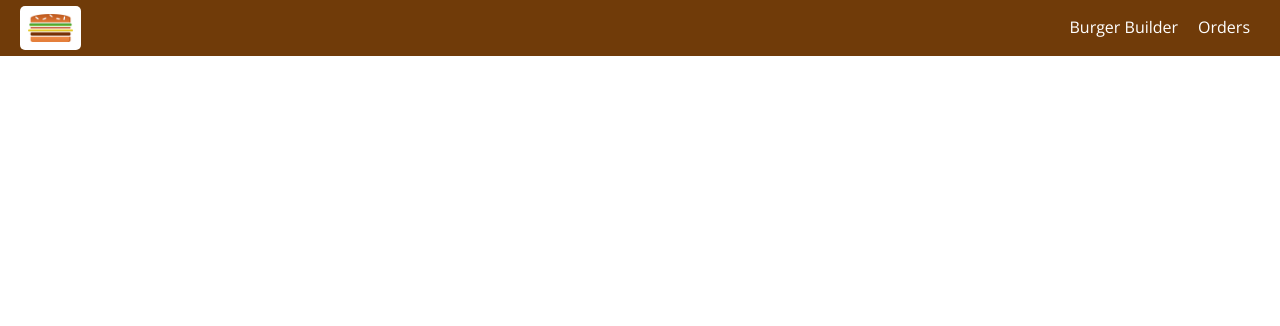
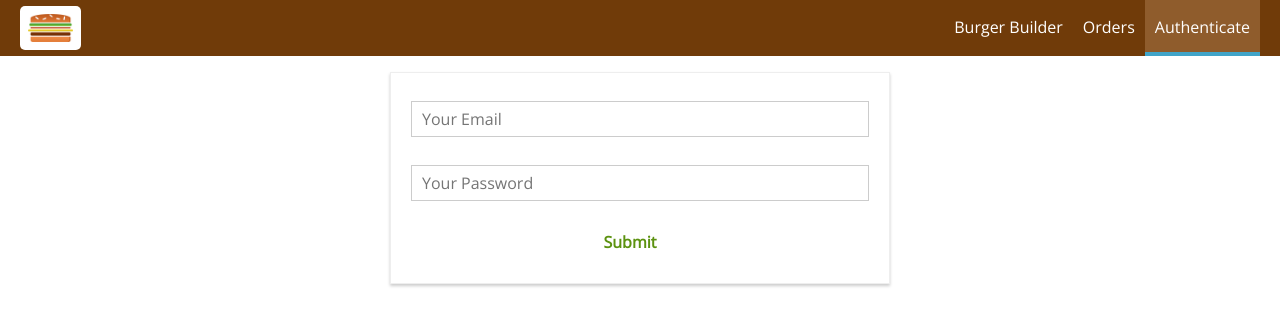
Before and after one commit to Blake-Mercer/burger-builder-redux, a React (Create React App) app: page /auth in a window 1280 px wide. Shown: the top 326 px of the page. Built offline with nearby package versions, Linux system fonts and the light colour scheme.

Commit message:
adding authentication to signup page

```diff
--- a/src/App.js
+++ b/src/App.js
@@ -5,16 +5,17 @@
 import BurgerBuilder from './containers/BurgerBuilder/BurgerBuilder';
 import Checkout from './containers/Checkout/Checkout';
 import Orders from './containers/Orders/Orders';
+import Auth from './containers/Auth/Auth';
 
 class App extends Component {
   render() {
     return (
       <div>
-        hey
         <Layout>
           <Switch>
             <Route path='/checkout' component={Checkout} />
             <Route path='/orders' component={Orders} />
+            <Route path='/auth' component={Auth} />
             <Route path='/' exact component={BurgerBuilder} />
           </Switch>
         </Layout>
--- a/src/components/Burger/BuildControls/BuildControls.js
+++ b/src/components/Burger/BuildControls/BuildControls.js
@@ -1,5 +1,5 @@
 import React from 'react';
-import BuildControl from '../BuildControls/BuildControl/BuildControl';
+import BuildControl from './BuildControl/BuildControl';
 import classes from './BuildControls.module.css';
 
 const controls = [
--- a/src/components/Navigation/NavigationItems/NavigationItems.js
+++ b/src/components/Navigation/NavigationItems/NavigationItems.js
@@ -9,6 +9,7 @@
       Burger Builder
     </NavigationItem>
     <NavigationItem link='/orders'>Orders</NavigationItem>
+    <NavigationItem link='/auth'>Authenticate</NavigationItem>
   </ul>
 );
 
--- /dev/null
+++ b/src/containers/Auth/Auth.js
@@ -0,0 +1,120 @@
+import React, { Component } from 'react';
+import { connect } from 'react-redux';
+
+import Input from '../../components/UI//Input/Input';
+import Button from '../../components/UI/Button/Button';
+import classes from './Auth.module.css';
+import * as actions from '../../store/actions/index';
+
+export class Auth extends Component {
+  state = {
+    controls: {
+      email: {
+        elementType: 'input',
+        elementConfig: {
+          type: 'email',
+          placeholder: 'Your Email',
+        },
+        value: '',
+        validation: {
+          required: true,
+          isEmail: true,
+        },
+        valid: false,
+        touched: false,
+      },
+      password: {
+        elementType: 'input',
+        elementConfig: {
+          type: 'password',
+          placeholder: 'Your Password',
+        },
+        value: '',
+        validation: {
+          required: true,
+          minLength: 7,
+        },
+        valid: false,
+        touched: false,
+      },
+    },
+  };
+
+  checkValidity = (value, rules) => {
+    if (rules.required && value.trim() === '') return false;
+    if (rules.minLength && value.length < rules.minLength) return false;
+    if (rules.maxLength && value.length > rules.maxLength) return false;
+
+    const pattern = /[a-z0-9!#$%&'*+/=?^_`{|}~-]+(?:\.[a-z0-9!#$%&'*+/=?^_`{|}~-]+)*@(?:[a-z0-9](?:[a-z0-9-]*[a-z0-9])?\.)+[a-z0-9](?:[a-z0-9-]*[a-z0-9])?/;
+    if (rules.isEmail) {
+      return pattern.test(value);
+    }
+    const pattern2 = /^\d+$/;
+    if (rules.isNumeric) {
+      return pattern2.test(value);
+    }
+
+    return true;
+  };
+
+  inputChangedHandler = (e, controlName) => {
+    const updatedControls = {
+      ...this.state.controls,
+      [controlName]: {
+        ...this.state.controls[controlName],
+        value: e.target.value,
+        valid: this.checkValidity(
+          e.target.value,
+          this.state.controls[controlName].validation
+        ),
+        touched: true,
+      },
+    };
+    this.setState({ controls: updatedControls });
+  };
+
+  submitHandler = (e) => {
+    e.preventDefault();
+    this.props.onAuth(
+      this.state.controls.email.value,
+      this.state.controls.password.value
+    );
+  };
+
+  render() {
+    const formElementsArray = [];
+    for (let key in this.state.controls) {
+      formElementsArray.push({
+        id: key,
+        config: this.state.controls[key],
+      });
+    }
+    const form = formElementsArray.map((formElement) => (
+      <Input
+        key={formElement.id}
+        elementType={formElement.config.elementType}
+        elementConfig={formElement.config.elementConfig}
+        value={formElement.config.value}
+        invalid={formElement.config.touched && !formElement.config.valid}
+        shouldValidate={formElement.config.validation}
+        changed={(e) => this.inputChangedHandler(e, formElement.id)}
+      />
+    ));
+    return (
+      <div className={classes.Auth}>
+        <form onSubmit={this.submitHandler}>
+          {form}
+          <Button btnType='Success'>Submit</Button>
+        </form>
+      </div>
+    );
+  }
+}
+
+const mapDispatchToProps = (dispatch) => {
+  return {
+    onAuth: (email, password) => dispatch(actions.auth(email, password)),
+  };
+};
+
+export default connect(null, mapDispatchToProps)(Auth);
--- /dev/null
+++ b/src/containers/Auth/Auth.module.css
@@ -0,0 +1,15 @@
+.Auth {
+  margin: 20px auto;
+  width: 80%;
+  text-align: center;
+  box-shadow: 0 2px 3px #ccc;
+  border: 1px solid #eee;
+  padding: 10px;
+  box-sizing: border-box;
+}
+
+@media (min-width: 600px) {
+  .Auth {
+    width: 500px;
+  }
+}
--- a/src/containers/Checkout/ContactData/ContactData.js
+++ b/src/containers/Checkout/ContactData/ContactData.js
@@ -49,6 +49,7 @@
           required: true,
           minLength: 5,
           maxLength: 5,
+          isNumeric: true,
         },
         valid: false,
         touched: false,
@@ -75,6 +76,7 @@
         value: '',
         validation: {
           required: true,
+          isEmail: true,
         },
         valid: false,
         touched: false,
@@ -113,8 +115,18 @@
 
   checkValidity = (value, rules) => {
     if (rules.required && value.trim() === '') return false;
-    if (rules.minLength && value.length > rules.minLength) return false;
-    if (rules.maxLength && value.length < rules.maxLength) return false;
+    if (rules.minLength && value.length < rules.minLength) return false;
+    if (rules.maxLength && value.length > rules.maxLength) return false;
+
+    const pattern = /[a-z0-9!#$%&'*+/=?^_`{|}~-]+(?:\.[a-z0-9!#$%&'*+/=?^_`{|}~-]+)*@(?:[a-z0-9](?:[a-z0-9-]*[a-z0-9])?\.)+[a-z0-9](?:[a-z0-9-]*[a-z0-9])?/;
+    if (rules.isEmail) {
+      return pattern.test(value);
+    }
+    const pattern2 = /^\d+$/;
+    if (rules.isNumeric) {
+      return pattern2.test(value);
+    }
+
     return true;
   };
 
--- a/src/store/actions/actionTypes.js
+++ b/src/store/actions/actionTypes.js
@@ -11,3 +11,7 @@
 export const FETCH_ORDERS_START = 'FETCH_ORDERS_START';
 export const FETCH_ORDERS_SUCCESS = 'FETCH_ORDERS_SUCCESS';
 export const FETCH_ORDERS_FAIL = 'FETCH_ORDERS_FAIL';
+
+export const AUTH_START = 'AUTH_START';
+export const AUTH_SUCCESS = 'AUTH_SUCCESS';
+export const AUTH_FAIL = 'AUTH_FAIL';
--- /dev/null
+++ b/src/store/actions/auth.js
@@ -0,0 +1,47 @@
+import axios from 'axios';
+
+import * as actionTypes from './actionTypes';
+
+export const authStart = () => {
+  return {
+    type: actionTypes.AUTH_START,
+  };
+};
+
+export const authSuccess = (authData) => {
+  return {
+    type: actionTypes.AUTH_SUCCESS,
+    authData: authData,
+  };
+};
+
+export const authFail = (error) => {
+  return {
+    type: actionTypes.AUTH_FAIL,
+    error: error,
+  };
+};
+
+export const auth = (email, password) => {
+  return (dispatch) => {
+    dispatch(authStart());
+    const authData = {
+      email: email,
+      password: password,
+      returnSecureToken: true,
+    };
+    axios
+      .post(
+        'https://identitytoolkit.googleapis.com/v1/accounts:signUp?key=AIzaSyC5xx-in8DLShhTKkxXXSY1xQDppcKmbow',
+        authData
+      )
+      .then((res) => {
+        console.log(res);
+        dispatch(authSuccess(res.data));
+      })
+      .catch((err) => {
+        console.log(err);
+        dispatch(authFail(err.response));
+      });
+  };
+};
--- a/src/store/actions/index.js
+++ b/src/store/actions/index.js
@@ -3,4 +3,7 @@
   removeIngredient,
   initIngredients,
 } from './burgerBuilder';
+
 export { purchaseBurger, purchaseInit, fetchOrders } from './order';
+
+export { auth } from './auth';
--- a/src/store/reducers/burgerBuilder.js
+++ b/src/store/reducers/burgerBuilder.js
@@ -66,7 +66,7 @@
       return setIngredient(state, action);
 
     case actionTypes.FETCH_INGREDIENTS_FAILDED:
-      fetchIngredientsFailed(state, action);
+      return fetchIngredientsFailed(state, action);
 
     default:
       return state;
```
